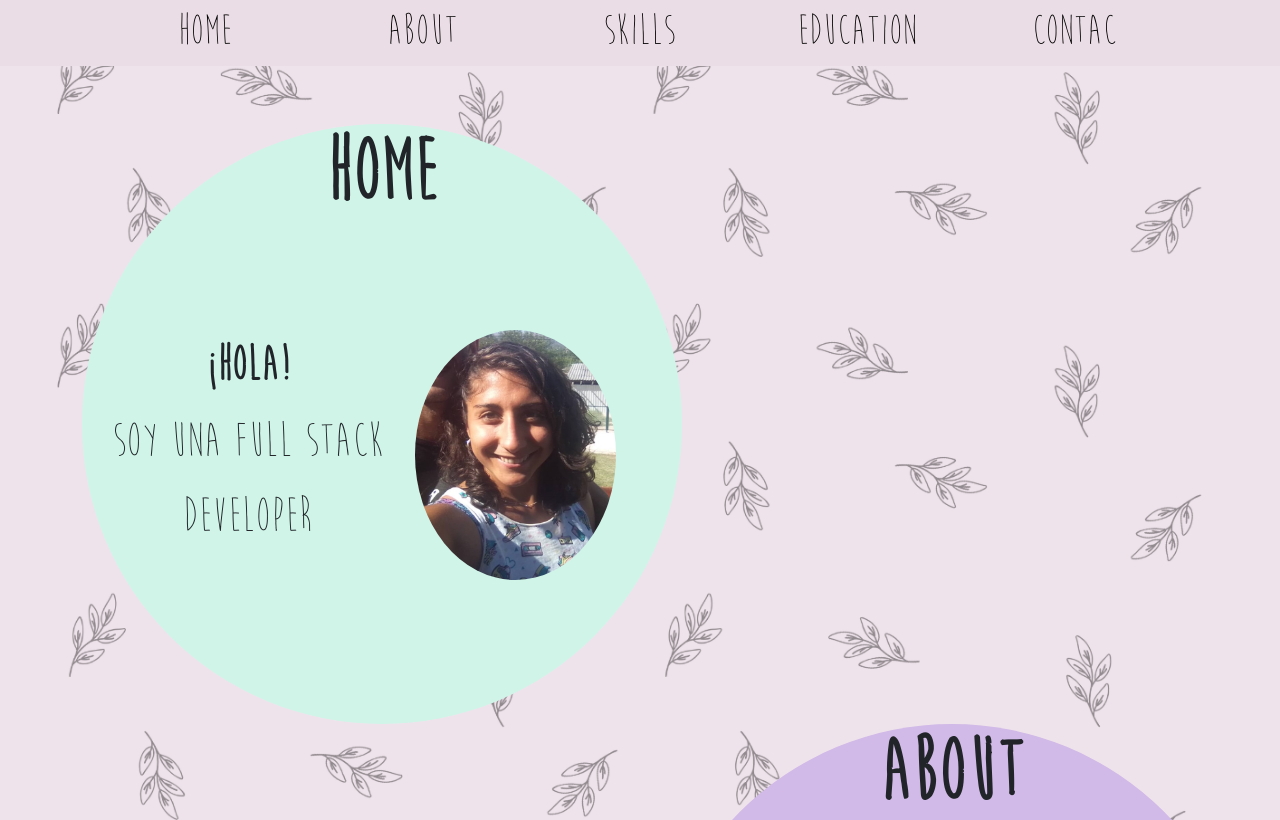
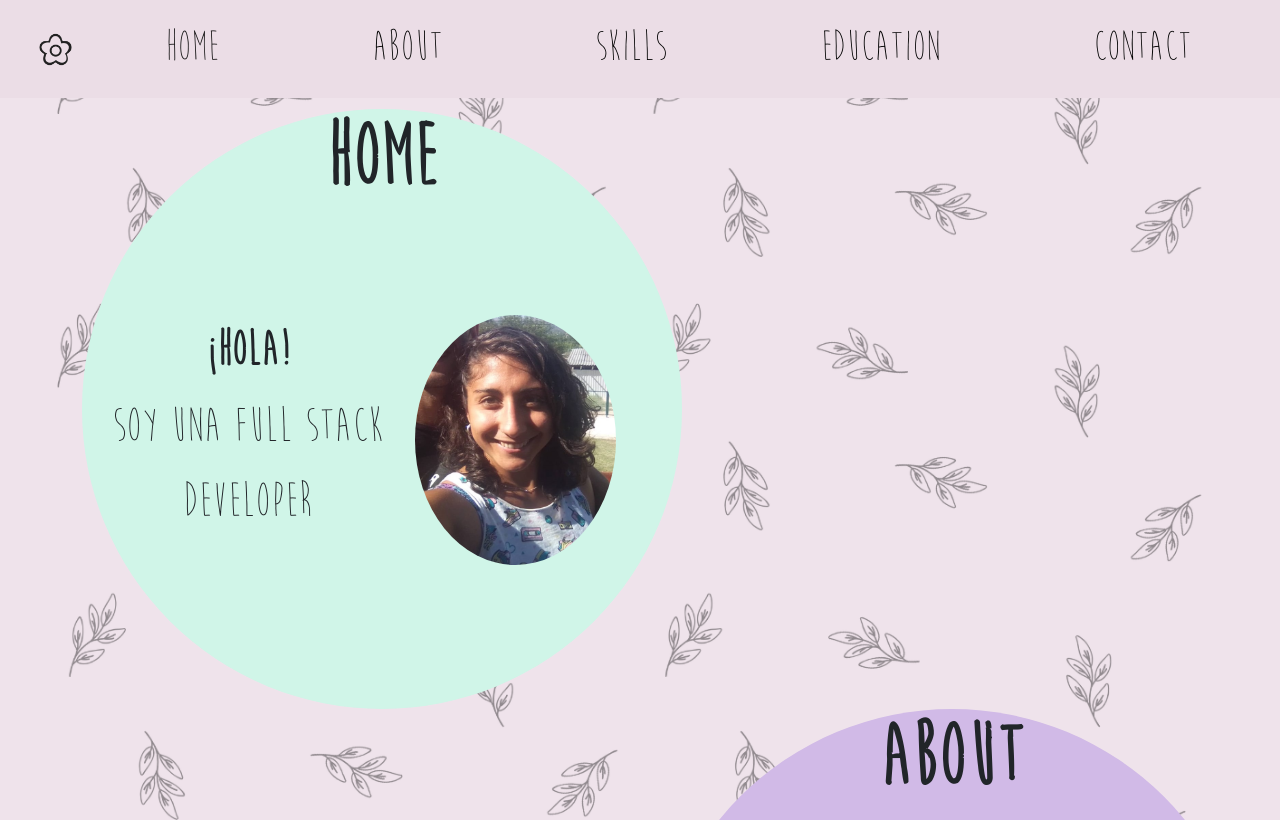
Before and after one commit to mabicruz/porfolio-frondend-maribelcruz, a plain HTML site: page index.html in a window 1280 px wide. Shown: the top 820 px of the page. Drawn offline with nearby package versions, Linux system fonts and the light colour scheme.

Commit message:
barra de navegacion responsive

```diff
--- a/index.html
+++ b/index.html
@@ -11,37 +11,39 @@
 <body>
 
     <header>
-        <div class="nav row">
+        <div class="nav row ">
+            <div class="col-12 ">
 
-            <div class="col-sm-1 col-12">
+                <nav class="navbar navbar-expand-sm fixed-top">
+                    <div class="container-fluid">
+                      <a class="navbar-brand" href="#home"><img src="./Imagenes/flor.png" alt="flor"></a>
+                      <button class="navbar-toggler" type="button" data-bs-toggle="collapse" data-bs-target="#navbarNav" aria-controls="navbarNav" aria-expanded="false" aria-label="Toggle navigation">
+                        <span class="navbar-toggler-icon"></span>
+                      </button>
+                      <div class="collapse navbar-collapse" id="navbarNav">
+                        <ul class="navbar-nav">
+                          <li class="nav-item">
+                            <a class="nav-link active" aria-current="page" href="#home">Home</a>
+                          </li>
+                          <li class="nav-item">
+                            <a class="nav-link" href="#about">ABOUT</a>
+                          </li>
+                          <li class="nav-item">
+                            <a class="nav-link" href="#skills">SKILLS</a>
+                          </li>
+                          <li class="nav-item">
+                            <a class="nav-link" href="#education">EDUCATION</a>
+                          </li>
+                          <li class="nav-item">
+                            <a class="nav-link" href="#contact">CONTACT</a>
+                          </li>
+                        </ul>
+                      </div>
+                    </div>
+                  </nav>
+
 
             </div>
-
-            <div class="col-sm-2 col-12">
-                <a href="#home">HOME</a>
-            </div>
-
-            <div class="col-sm-2 col-12">
-                <a href="#about">ABOUT</a>
-            </div>
-
-            <div class="col-sm-2 col-12">
-                <a href="#skills">SKILLS</a>
-            </div>
-
-            <div class="col-sm-2 col-12">
-                <a href="#education">EDUCATION</a>
-            </div>
-
-            <div class="col-sm-2 col-12">
-                <a href="#contac">CONTAC</a>
-            </div>
-
-
-            <div class="col-sm-1 col-12">
-
-            </div>
-
 
         </div>
 
--- a/style2.css
+++ b/style2.css
@@ -11,22 +11,33 @@ body {
     background-size: contain;
 }
 
-.nav{
-    display: flex;
+.navbar{
     background-color: #ebdde6;
 }
 
-.nav > div{
-    justify-content: space-evenly;
-    text-align: center;
+.navbar-brand > img {
+    width: 35px;
+    height: 35px;
 
 }
 
-.nav > div > a{
+.navbar-nav{
+    width: 100%;
+    display: flex;
+    justify-content: space-around;
+    align-items: center;
+}
+
+.navbar-nav > li > a {
     color: black;
-    text-decoration: none;
     font-size: 44px;
 }
+
+
+.container-fluid{
+    padding-left: 38px;
+}
+
 
 .cont-home{
     background-color: #d0f5e8;
@@ -36,8 +47,7 @@ body {
     display: flex;
     flex-direction: column;
     align-items: center;
-    margin-top: 58px;
-
+    margin-top: 20%;
     font-size: 50px;
     text-align: center;
     margin-right: 7%;
```
